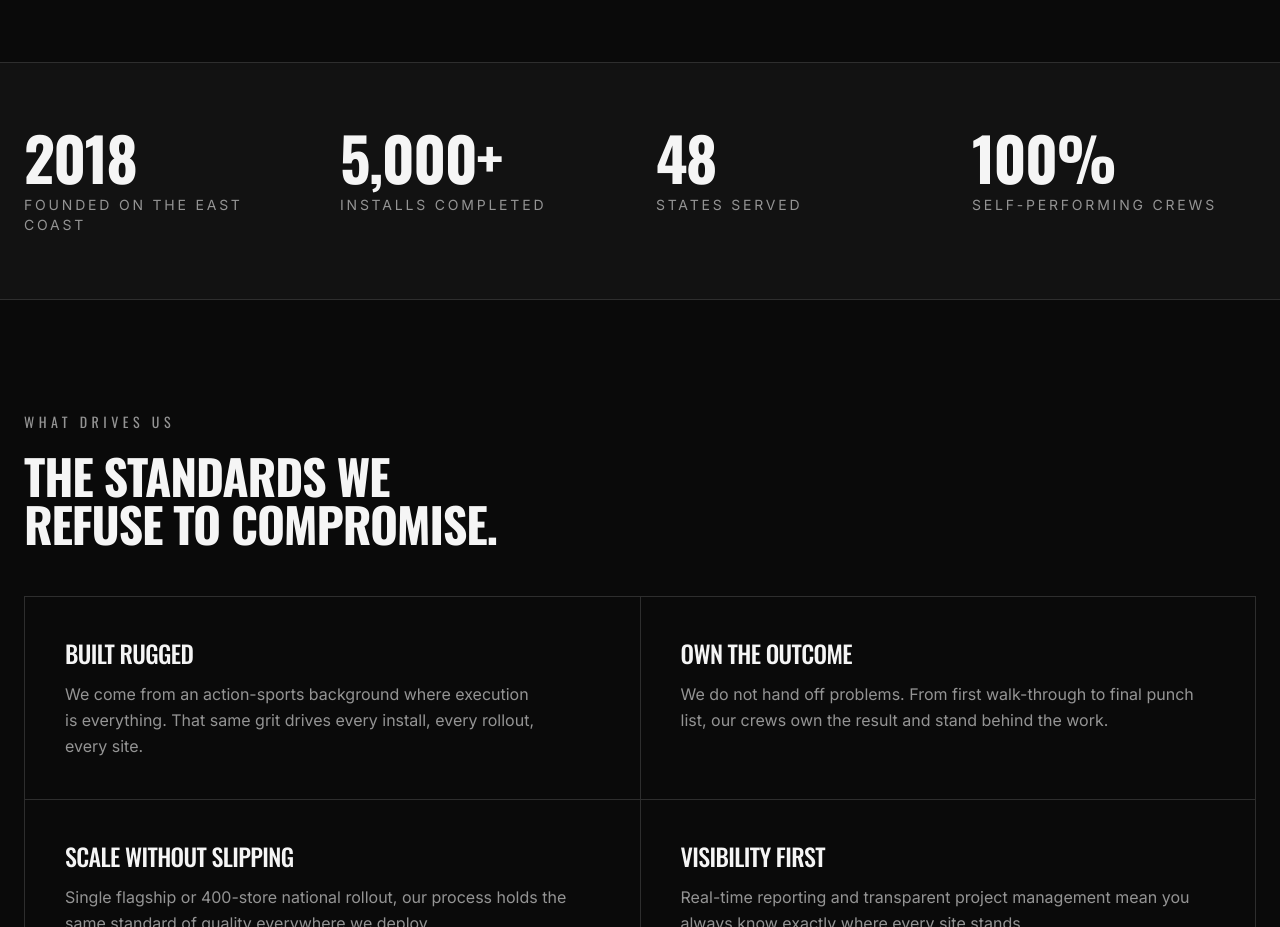
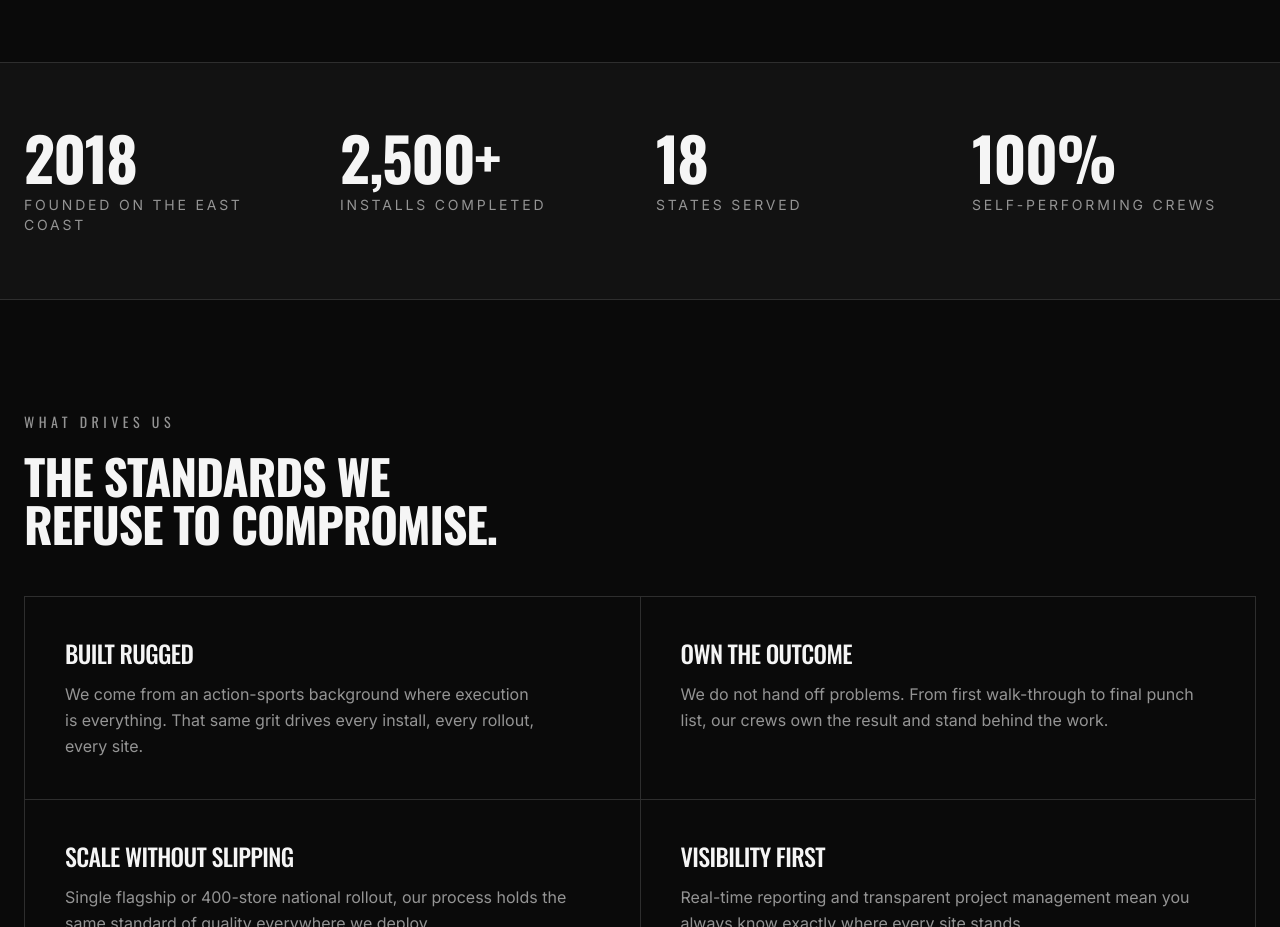
Before and after one commit to Renegade15/renegaderetail69, a Next.js app: page /about in a window 1280 px wide. Shown: the part 1200-2127 px from the top of the page. Built offline with nearby package versions, Linux system fonts and the light colour scheme.

Commit message:
feat: update company milestones and state coverage stats
Co-authored-by: Renegade15 <284688019+Renegade15@users.noreply.github.com>

```diff
--- a/app/about/page.js
+++ b/app/about/page.js
@@ -32,8 +32,8 @@ const values = [
 
 const milestones = [
   { year: '2018', label: 'Founded on the East Coast' },
-  { year: '5,000+', label: 'Installs completed' },
-  { year: '48', label: 'States served' },
+  { year: '2,500+', label: 'Installs completed' },
+  { year: '18', label: 'States served' },
   { year: '100%', label: 'Self-performing crews' },
 ]
 
--- a/components/hero.jsx
+++ b/components/hero.jsx
@@ -2,8 +2,8 @@ import Image from 'next/image'
 import Link from 'next/link'
 
 const stats = [
-  { value: '48', label: 'State Coverage' },
-  { value: '5,000+', label: 'Installs Completed' },
+  { value: '18', label: 'States Served' },
+  { value: '2,500+', label: 'Installs Completed' },
   { value: '15 Min', label: 'PM Response Standard' },
   { value: '24/7', label: 'Rollout Support' },
 ]
```
